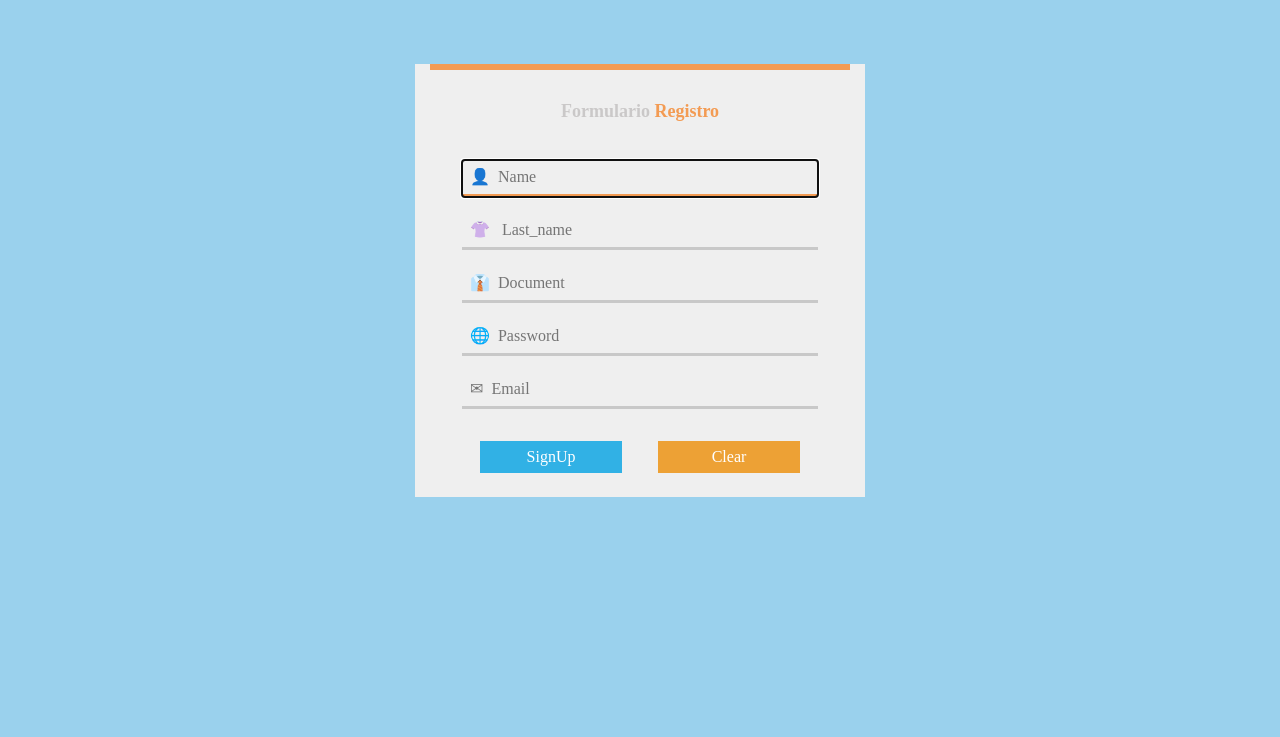
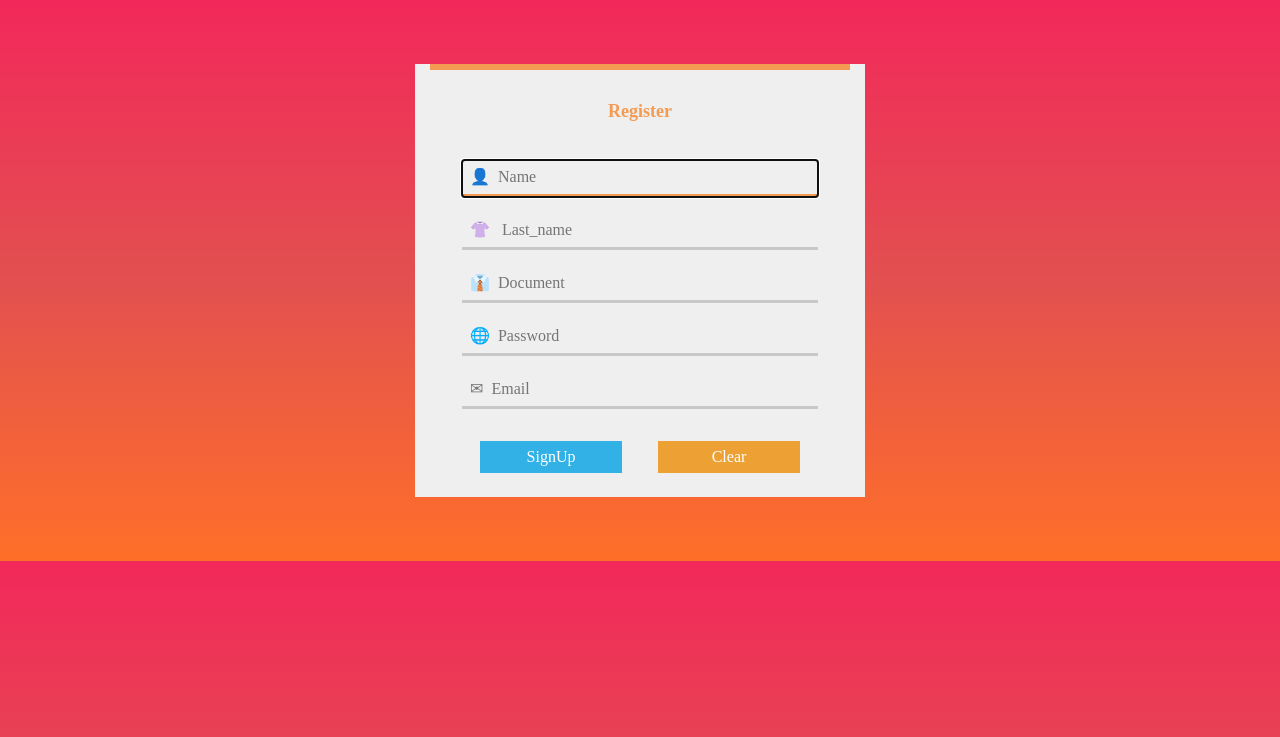
Before and after one commit to lucashernandez067/H4RD-C0D3, a PHP site: page /views/Register/index.php in a window 1280 px wide. Shown: the top 737 px of the page. Run offline with PHP 8.4, Linux system fonts and the light colour scheme.

Commit message:
style and all

```diff
--- a/assets/css/style.css
+++ b/assets/css/style.css
@@ -16,8 +16,8 @@ html {
     font-family: 'Lato', sans-serif;
 }
 
-body {
-	background-color: #9AD1ED;
+.body{
+	background: linear-gradient(#F2285A,#E25050,#FF6F29);
 }
 
 .container {
--- a/views/Register/index.php
+++ b/views/Register/index.php
@@ -10,10 +10,10 @@
     <link rel="stylesheet" href="assets/css/style.css">
     <title>Registro</title>
 </head>
-<body>
+<body class="body">
 <div class="container">
 		<div class="form__top">
-			<h2>Formulario <span>Registro</span></h2>
+			<h2><span>Register</span></h2>
 		</div>
 		<form class="form__reg" action="">
             <input class="input" type="text" placeholder="&#128100;  Name" required autofocus>
```
